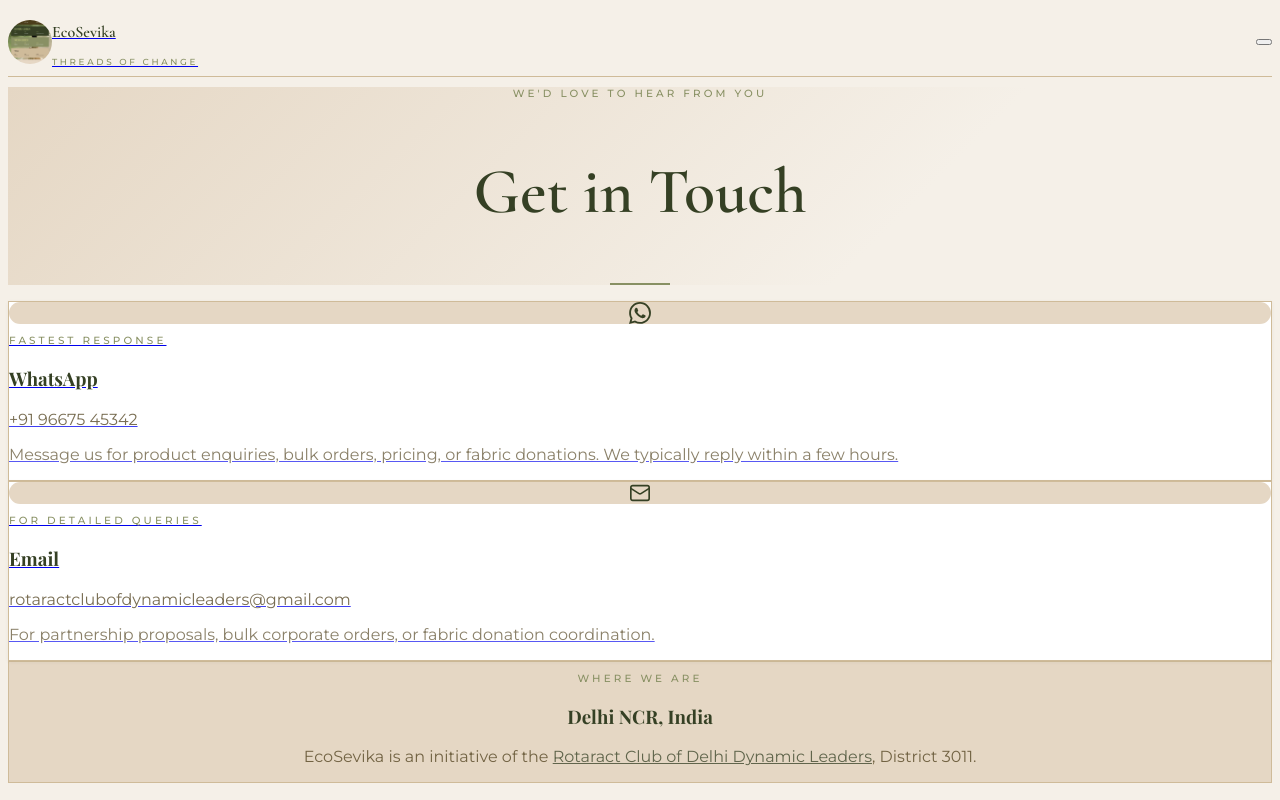
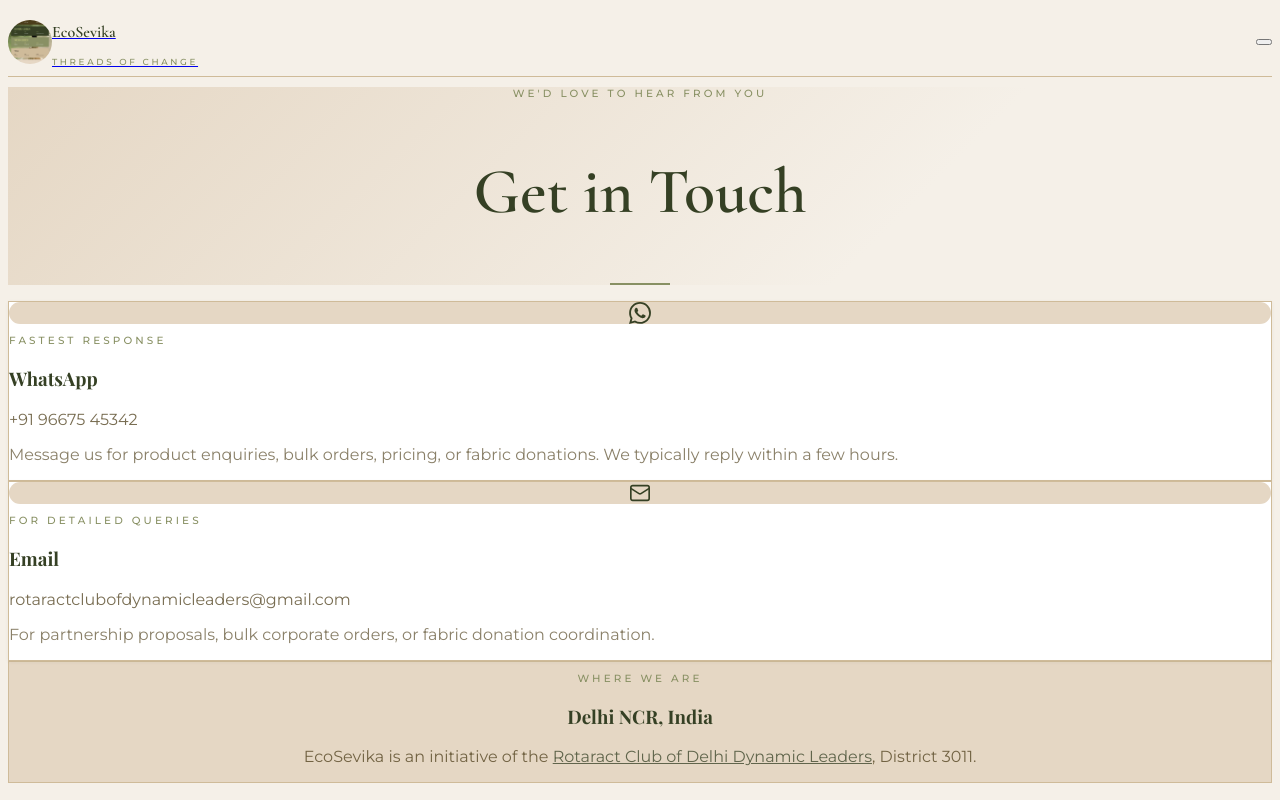
Before and after one commit to rbansal42/ecosevika, a Next.js app: page /contact in a window 1280 px wide. Shown: the top 800 px of the page. Built offline with nearby package versions, Linux system fonts and the light colour scheme; a web font is replaced by a local one.

Commit message:
fix: remove JS hover handlers from server components, use CSS classes

```diff
--- a/src/app/contact/page.tsx
+++ b/src/app/contact/page.tsx
@@ -35,18 +35,11 @@
             href="https://wa.me/919667545342?text=Hi%2C%20I%27d%20like%20to%20enquire%20about%20EcoSevika%20products."
             target="_blank"
             rel="noopener noreferrer"
-            className="block p-8 transition-shadow duration-300"
+            className="contact-card block p-8"
             style={{
               backgroundColor: "white",
               border: "1px solid var(--tan)",
-              boxShadow: "0 1px 4px rgba(53,64,36,0.05)",
             }}
-            onMouseEnter={(e) =>
-              ((e.currentTarget as HTMLElement).style.boxShadow = "0 6px 24px rgba(53,64,36,0.12)")
-            }
-            onMouseLeave={(e) =>
-              ((e.currentTarget as HTMLElement).style.boxShadow = "0 1px 4px rgba(53,64,36,0.05)")
-            }
           >
             <div
               className="w-12 h-12 rounded-full flex items-center justify-center mb-5"
@@ -76,18 +69,11 @@
           {/* Email */}
           <a
             href="mailto:rotaractclubofdynamicleaders@gmail.com?subject=EcoSevika%20Enquiry"
-            className="block p-8 transition-shadow duration-300"
+            className="contact-card block p-8"
             style={{
               backgroundColor: "white",
               border: "1px solid var(--tan)",
-              boxShadow: "0 1px 4px rgba(53,64,36,0.05)",
             }}
-            onMouseEnter={(e) =>
-              ((e.currentTarget as HTMLElement).style.boxShadow = "0 6px 24px rgba(53,64,36,0.12)")
-            }
-            onMouseLeave={(e) =>
-              ((e.currentTarget as HTMLElement).style.boxShadow = "0 1px 4px rgba(53,64,36,0.05)")
-            }
           >
             <div
               className="w-12 h-12 rounded-full flex items-center justify-center mb-5"
--- a/src/app/globals.css
+++ b/src/app/globals.css
@@ -128,3 +128,21 @@
   text-transform: uppercase;
   color: var(--moss-green);
 }
+
+.contact-card {
+  box-shadow: 0 1px 4px rgba(53,64,36,0.05);
+  transition: box-shadow 0.3s ease;
+  text-decoration: none;
+  display: block;
+}
+.contact-card:hover {
+  box-shadow: 0 6px 24px rgba(53,64,36,0.14);
+}
+
+.product-card {
+  box-shadow: 0 1px 4px rgba(53,64,36,0.06);
+  transition: box-shadow 0.3s ease;
+}
+.product-card:hover {
+  box-shadow: 0 6px 24px rgba(53,64,36,0.13);
+}
--- a/src/components/Footer.tsx
+++ b/src/components/Footer.tsx
@@ -1,3 +1,5 @@
+"use client";
+
 import Link from "next/link";
 
 export default function Footer() {
--- a/src/components/ProductCard.tsx
+++ b/src/components/ProductCard.tsx
@@ -20,20 +20,11 @@
 
   return (
     <div
-      className="flex flex-col rounded-sm overflow-hidden transition-shadow duration-300"
+      className="product-card flex flex-col rounded-sm overflow-hidden"
       style={{
         backgroundColor: "white",
         border: "1px solid var(--tan)",
-        boxShadow: "0 1px 4px rgba(53,64,36,0.06)",
       }}
-      onMouseEnter={(e) =>
-        ((e.currentTarget as HTMLElement).style.boxShadow =
-          "0 6px 24px rgba(53,64,36,0.13)")
-      }
-      onMouseLeave={(e) =>
-        ((e.currentTarget as HTMLElement).style.boxShadow =
-          "0 1px 4px rgba(53,64,36,0.06)")
-      }
     >
       {/* Placeholder image */}
       <div
```
